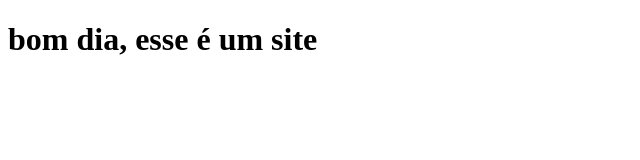
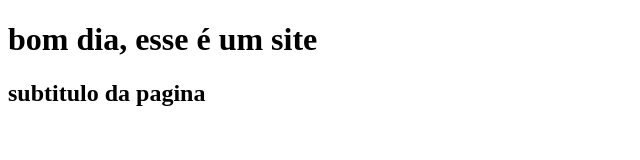
Before and after one commit to 2023-2S-SENAI-SP-FE/nan-testes-pullrequests, a plain HTML site: page index.html in a window 1280 px wide. Shown: the whole page, without its empty margins (0-640 px from the left). Drawn offline with Linux system fonts and the light colour scheme.

Commit message:
feat(index.html): incremento de paragrafo h2

```diff
--- a/index.html
+++ b/index.html
@@ -8,5 +8,6 @@
 </head>
 <body>
 <h1>bom dia, esse é um site</h1>
+<h2>subtitulo da pagina</h2>
 </body>
 </html>
```
